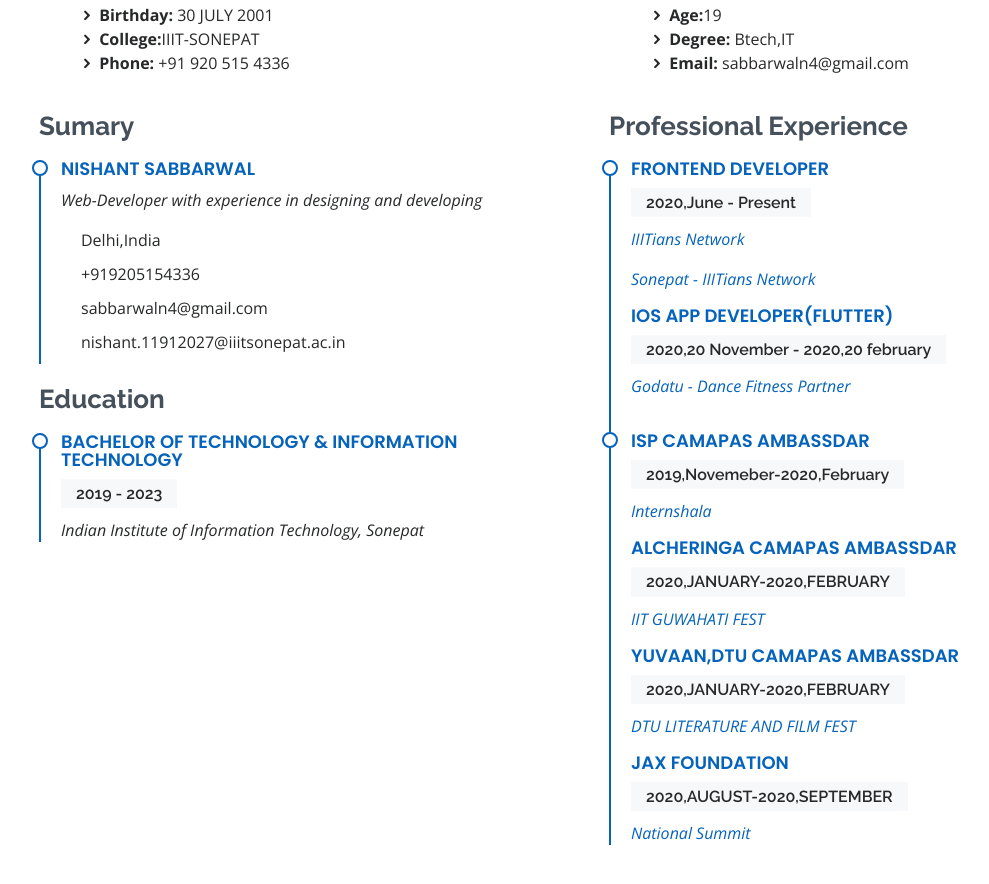
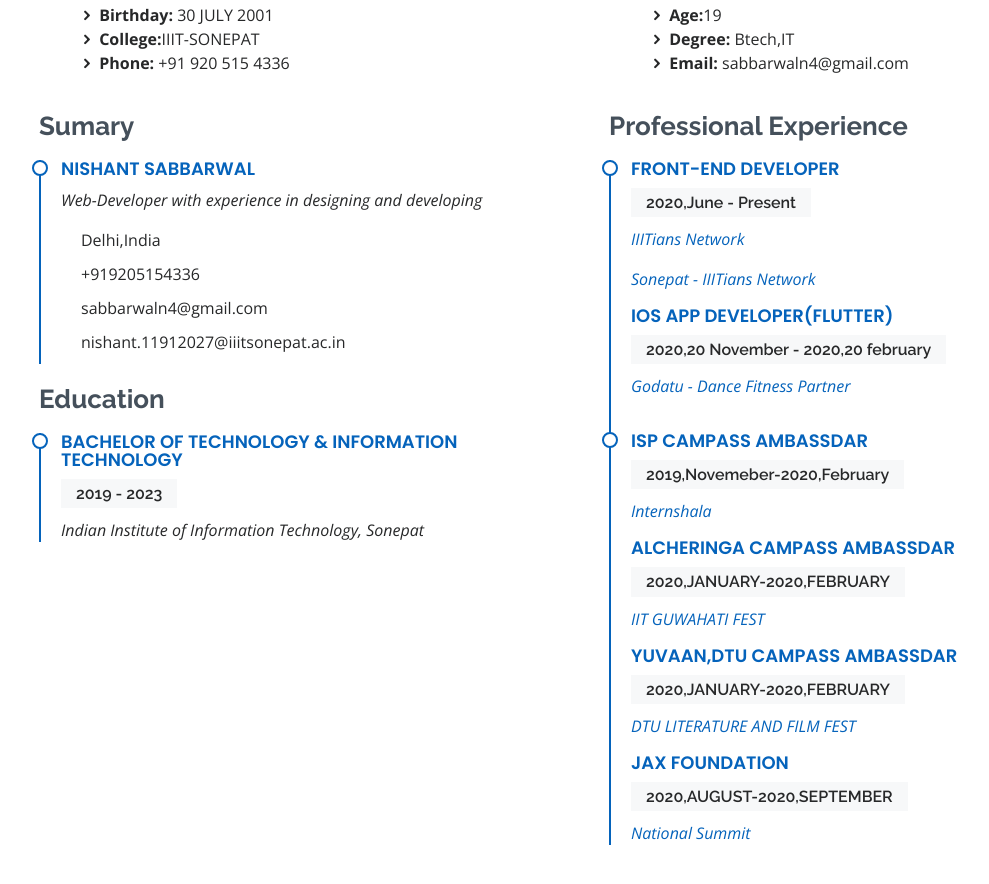
Before and after one commit to Nishant3007/Nishant3007.github.io, a plain HTML site: page index.html in a window 1280 px wide. Shown: the part 2330-3214 px from the top of the page, without its empty margins (96-1085 px from the left). Drawn offline with nearby package versions, Linux system fonts and the light colour scheme.

Commit message:
Update index.html

```diff
--- a/index.html
+++ b/index.html
@@ -263,7 +263,7 @@
           <div class="col-lg-6" data-aos="fade-up" data-aos-delay="100">
             <h3 class="resume-title">Professional Experience</h3>
             <div class="resume-item">
-              <h4>Frontend Developer</h4>
+              <h4>Front-end Developer</h4>
               <h5>2020,June - Present</h5>
                <p><em><a href="https://iiitiansnetwork.com/" target="_blank">IIITians Network</a> </em></p>
                <p><em><a href="https://sonepat.iiitiansnetwork.com/" target="_blank"> Sonepat - IIITians Network</a></em></p>
@@ -276,13 +276,13 @@
              </ul>
             </div>
             <div class="resume-item">
-              <h4>ISP Camapas Ambassdar</h4>
+              <h4>ISP Campass Ambassdar</h4>
               <h5>2019,Novemeber-2020,February</h5>
                <p><em><a href="https://internshala.com/" target="_blank">Internshala</a></em></p>
-                <h4>Alcheringa Camapas Ambassdar</h4>
+                <h4>Alcheringa Campass Ambassdar</h4>
               <h5>2020,JANUARY-2020,FEBRUARY</h5>
                <p><em><a href="https://www.alcheringa.in/" target="_blank">IIT GUWAHATI FEST</a></em></p>
-                 <h4>Yuvaan,DTU Camapas Ambassdar</h4>
+                 <h4>Yuvaan,DTU Campass Ambassdar</h4>
               <h5>2020,JANUARY-2020,FEBRUARY</h5>
                <p><em><a href="https://yuvaandtu.com/" target="_blank">DTU LITERATURE AND FILM FEST</a></em></p>
               <h4>Jax Foundation</h4>
```
